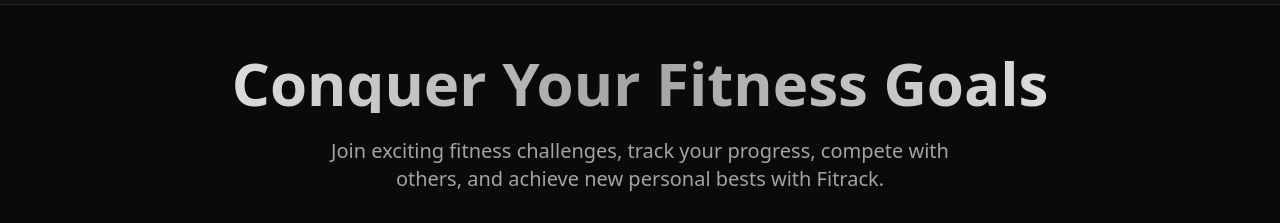
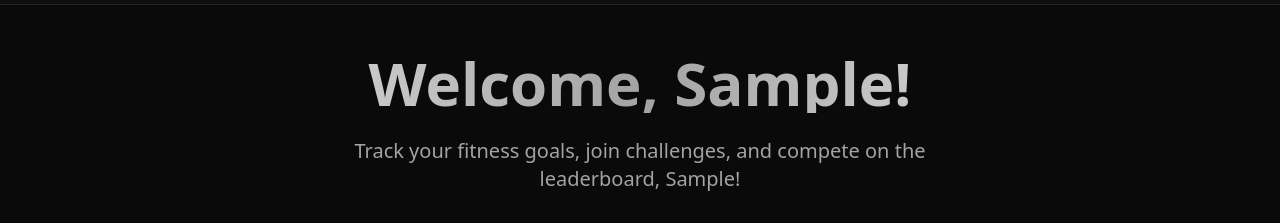
Before and after one commit to ManishPrakkash/FitTrack, a React (Vite) app in the folder fitrack/: page / in a window 1280 px wide. Shown: the part 60-283 px from the top of the page. Built offline with nearby package versions, Linux system fonts and the light colour scheme; no server answers; sample sign-in values are in the browser's storage.

Commit message:
ui changed little

```diff
--- a/fitrack/src/pages/HomePage.jsx
+++ b/fitrack/src/pages/HomePage.jsx
@@ -47,7 +47,7 @@
           animate={{ y: 0, opacity: 1 }}
           transition={{ delay: 0.2, type: "spring", stiffness: 100 }}
         >
-          Conquer Your Fitness Goals
+          {user ? `Welcome, ${user.name?.split(' ')[0] || 'User'}!` : 'Conquer Your Fitness Goals'}
         </motion.h1>
         <motion.p
           className="text-xl text-muted-foreground mb-8 max-w-2xl mx-auto"
@@ -55,7 +55,9 @@
           animate={{ y: 0, opacity: 1 }}
           transition={{ delay: 0.4, type: "spring", stiffness: 100 }}
         >
-          Join exciting fitness challenges, track your progress, compete with others, and achieve new personal bests with Fitrack.
+          {user
+            ? `Track your fitness goals, join challenges, and compete on the leaderboard, ${user.name?.split(' ')[0] || 'User'}!`
+            : 'Join exciting fitness challenges, track your progress, compete with others, and achieve new personal bests with Fitrack.'}
         </motion.p>
         <motion.div
           initial={{ scale: 0.8, opacity: 0 }}
@@ -140,7 +142,7 @@
       {user && (
         <div className="text-center mt-8">
           <h1 className="text-5xl font-bold mb-6 text-foreground">
-            Welcome back, {user.name?.toLowerCase() || 'user'}
+            Welcome, {user.name?.split(' ')[0] || 'User'}
           </h1>
           <p className="text-lg text-muted-foreground mb-8">
             Track your fitness goals, join challenges, and compete on the leaderboard.
```
